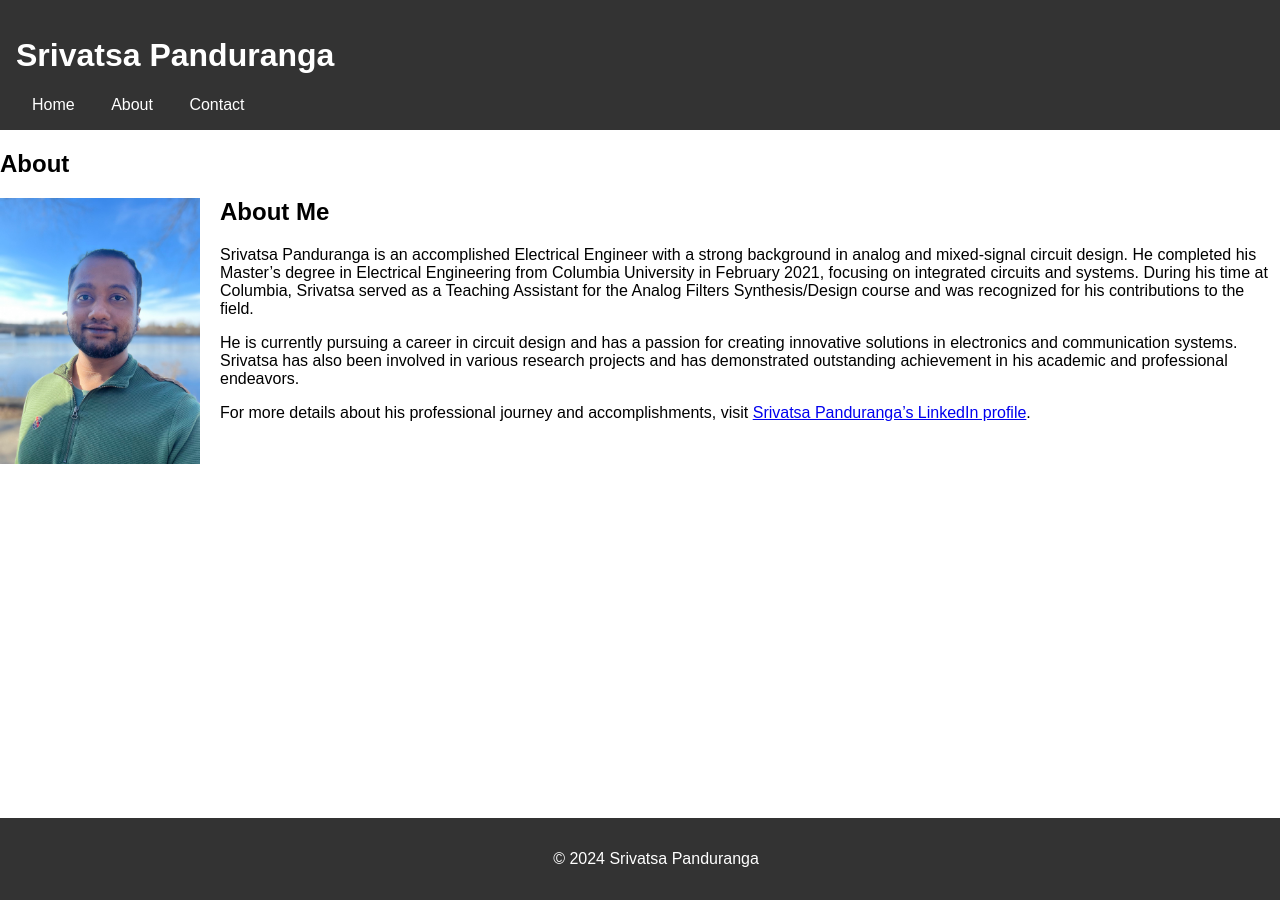
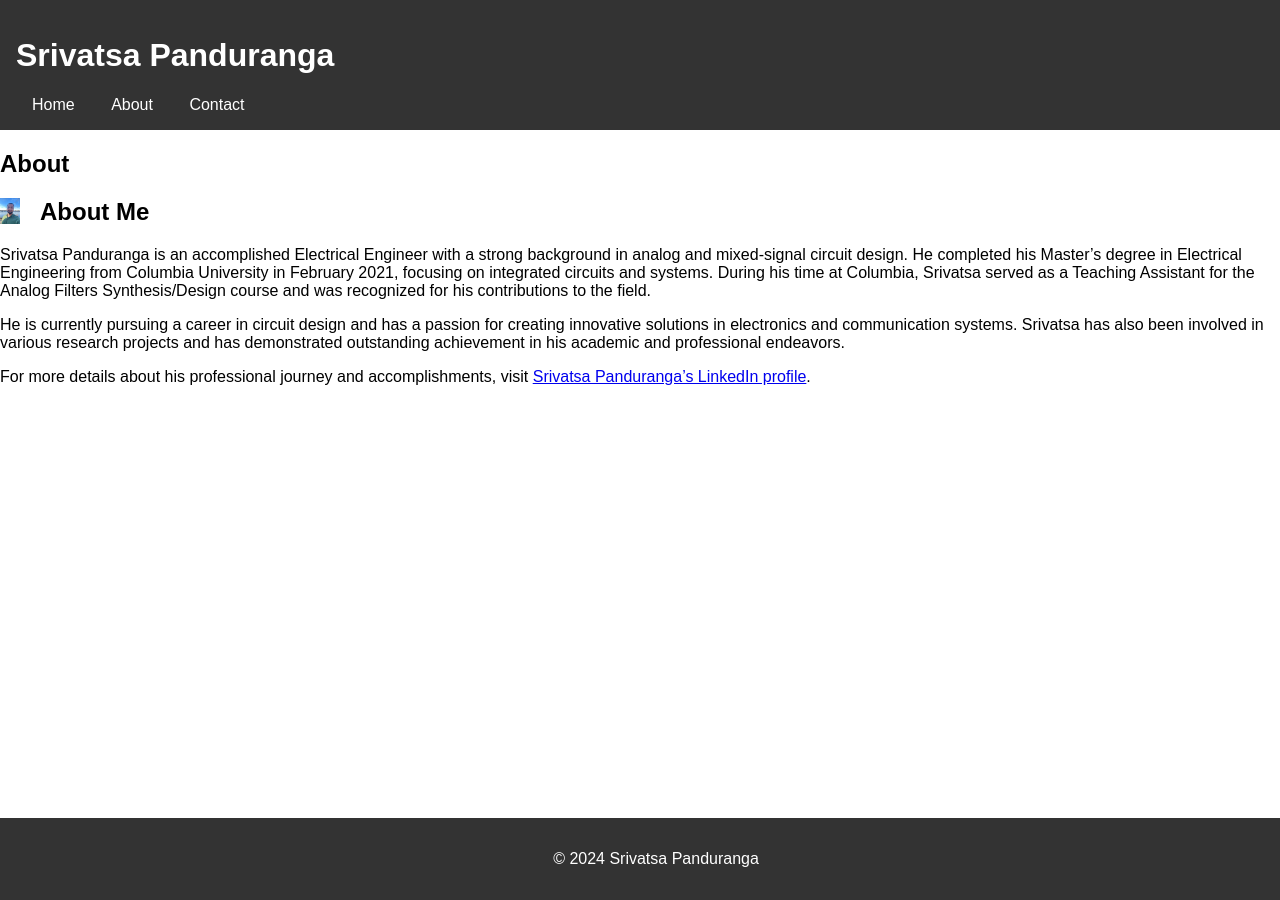
Before and after one commit to srivatsa-mp13/my-website, a Jekyll site: the page built from about.md, in a window 1280 px wide. Built offline with Jekyll 4.4.1, drawn with Linux system fonts in a browser that asks for light colours.

Commit message:
editing Profile Photo size 2 in about

```diff
--- a/about.md
+++ b/about.md
@@ -4,7 +4,7 @@ title: "About"
 permalink: /about/
 ---
 
-<img src="{{ '/assets/images/profile.jpg' | relative_url }}" alt="Srivatsa Panduranga" style="width:200px; float:left; margin-right:20px;"/>
+<img src="{{ '/assets/images/profile.jpg' | relative_url }}" alt="Srivatsa Panduranga" style="width:20px; float:left; margin-right:20px;"/>
 
 # About Me
 
```
